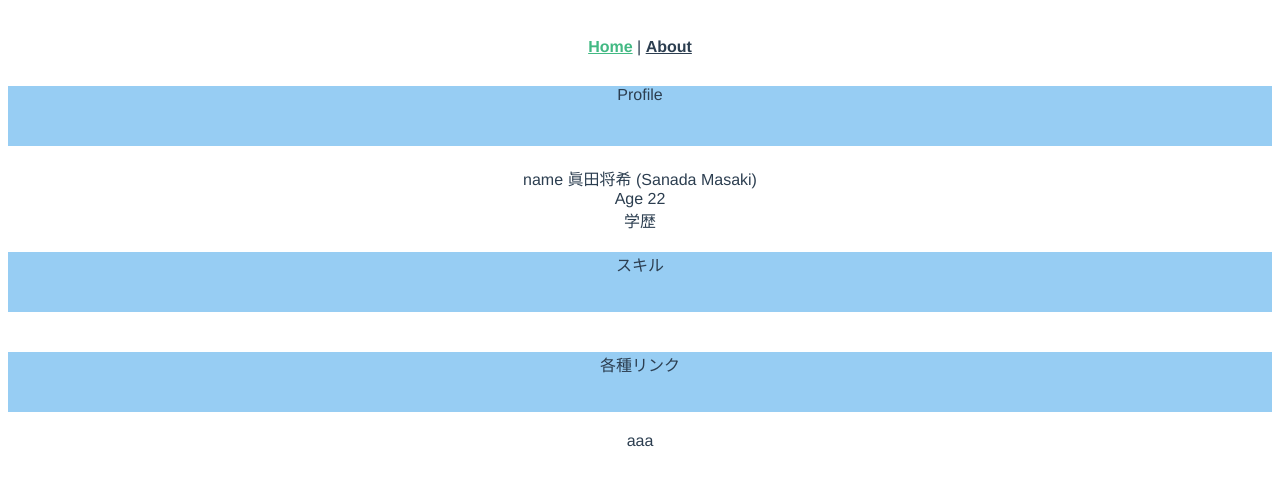
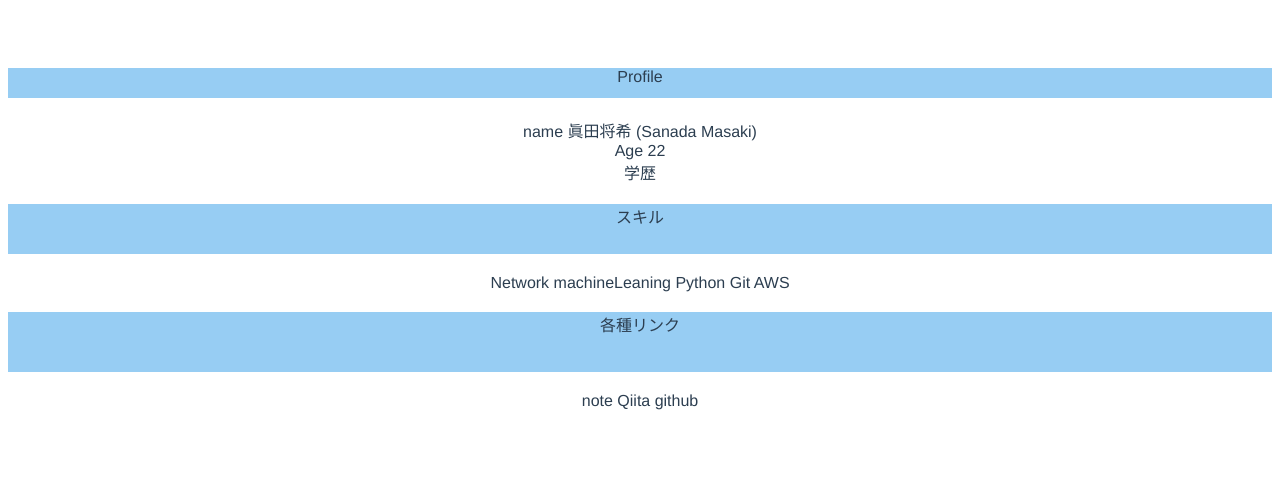
Before and after one commit to masaki12-s/portfolio, a Vue app: page / in a window 1280 px wide. Shown: the top 486 px of the page. Built offline with nearby package versions, Linux system fonts and the light colour scheme.

Commit message:
add background

```diff
--- a/src/App.vue
+++ b/src/App.vue
@@ -1,7 +1,7 @@
 <template>
   <nav>
-    <router-link to="/">Home</router-link> |
-    <router-link to="/about">About</router-link>
+    <!-- <router-link to="/">Home</router-link> |
+    <router-link to="/about">About</router-link> -->
   </nav>
   <router-view/>
 </template>
--- a/src/views/HomeView.vue
+++ b/src/views/HomeView.vue
@@ -2,17 +2,31 @@
     <div class="common-layout">
       <!-- <el-button type="primary">Primary</el-button> -->
       <el-container>
-        <el-header class="profile">Profile</el-header>
+        <el-header class="profile" style="height:30px;">Profile</el-header>
             <el-main>
               name 眞田将希 (Sanada Masaki) <br>
               Age 22<br>
               学歴<br>
             </el-main>
-        <el-header>スキル</el-header>
-      <el-main></el-main>
-        <el-header>各種リンク</el-header>
+      </el-container>
+
+      <el-container>
+        <el-header class="skill">スキル</el-header>
             <el-main>
-              aaa
+              Network
+              machineLeaning
+
+              Python
+              Git
+              AWS
+            </el-main>
+      </el-container>
+      <el-container>
+        <el-header class="link">各種リンク</el-header>
+            <el-main>
+              note
+              Qiita
+              github
             </el-main>
 
 </el-container>
@@ -25,10 +39,18 @@
 </script>
 
 <style>
-.el-header {
+
+.profile {
+  background-color: #97cdf3;
+  height:20px;
+}
+.skill {
+  background-color: #97cdf3;
+  height:50px;
+}
+.link {
   background-color: #97cdf3;
 }
-.profile {
-  background-color: #97cdf3;
-}
+
+
 </style>
```
